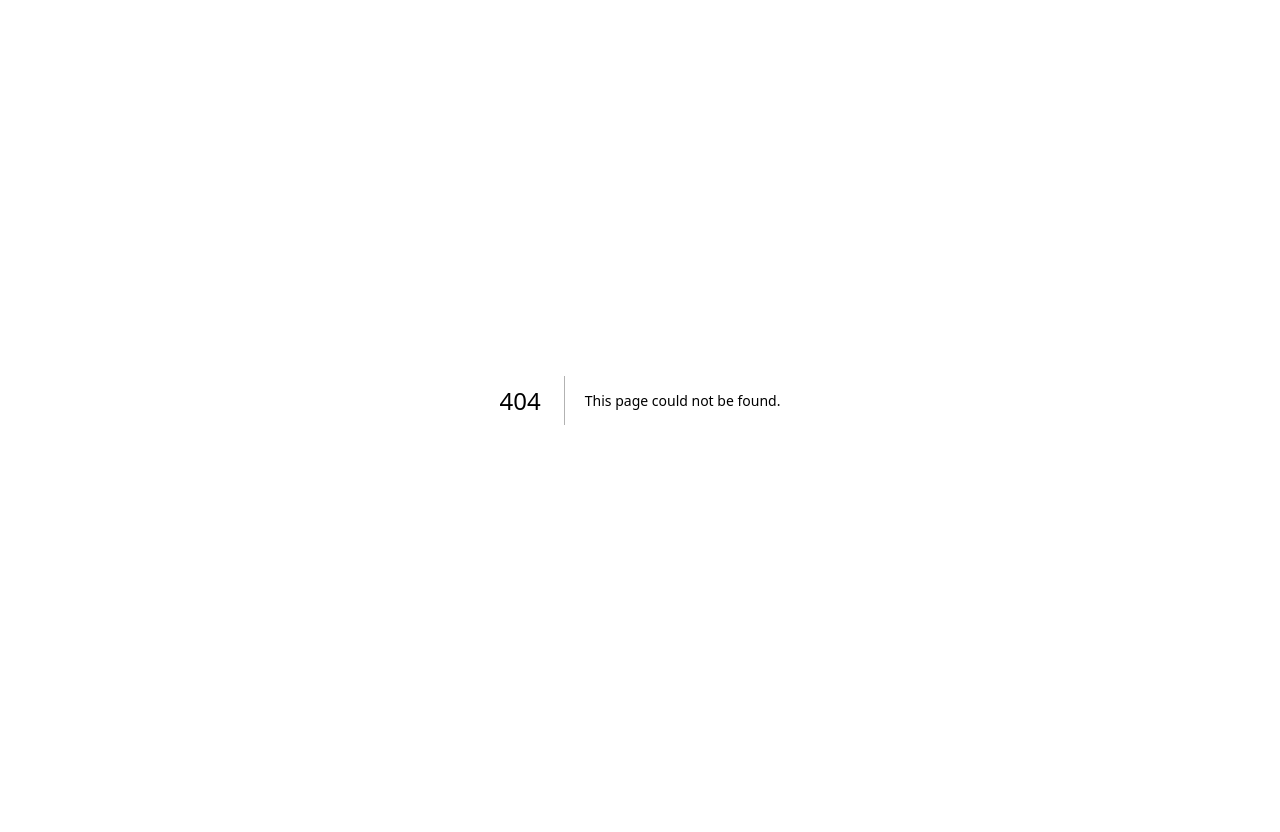
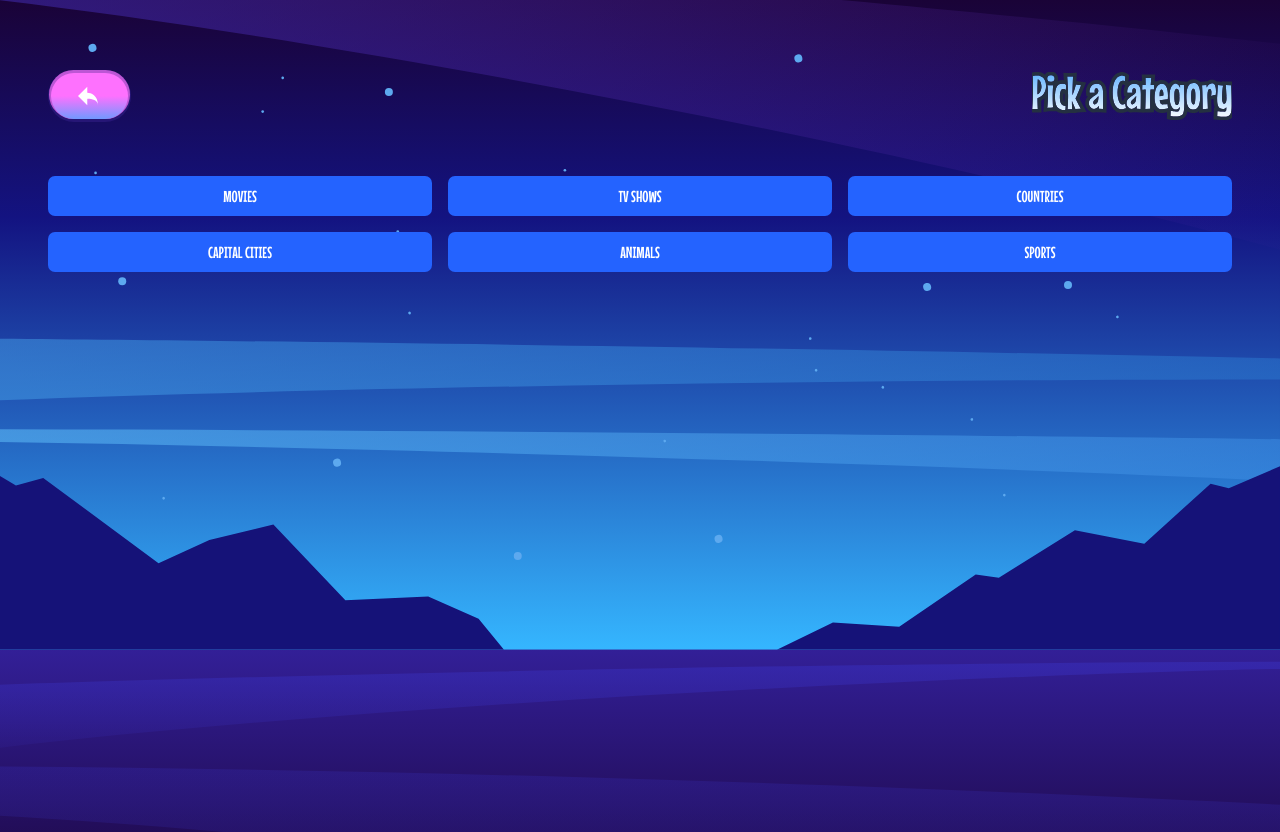
Before and after one commit to g1alexander/hangman_game, a Next.js app: page /pick-a-category in a window 1280 px wide. Before the commit this address had no page. Before the commit the page ends 800 px from the top, so only its background shows below. Built offline with nearby package versions, Linux system fonts and the light colour scheme.

Commit message:
feat: pick a category page

```diff
--- a/src/app/page.tsx
+++ b/src/app/page.tsx
@@ -15,7 +15,7 @@ export default function Home() {
       <Card>
         <Image priority src={logo} alt="Hangman Game" className="card-image" />
         <span></span>
-        <ButtonPlay />
+        <ButtonPlay onClick={() => router.push("/pick-a-category")} />
         <Button onClick={() => router.push("/how-to-play")} color="btn-blue">
           How to play
         </Button>
--- /dev/null
+++ b/src/app/pick-a-category/page.tsx
@@ -0,0 +1,36 @@
+"use client";
+
+import Image from "next/image";
+import PickACategoryImage from "@public/images/pick_a_category.svg";
+import Back from "@public/images/icon-back.svg";
+import Button from "../components/Button";
+import { useRouter } from "next/navigation";
+import SelectableCategory from "../components/SelectableCategory";
+
+export default function PickACategory() {
+  const router = useRouter();
+
+  return (
+    <main className="how-to-play">
+      <header>
+        <Button onClick={() => router.back()} color="btn-pink">
+          <Image src={Back} alt="back" width={20} height={40} priority />
+        </Button>
+        <Image
+          src={PickACategoryImage}
+          alt="HowToPlay"
+          width={200}
+          height={200}
+        />
+      </header>
+      <section className="grid-category">
+        <SelectableCategory>movies</SelectableCategory>
+        <SelectableCategory>tv shows</SelectableCategory>
+        <SelectableCategory>countries</SelectableCategory>
+        <SelectableCategory>capital cities</SelectableCategory>
+        <SelectableCategory>animals</SelectableCategory>
+        <SelectableCategory>sports</SelectableCategory>
+      </section>
+    </main>
+  );
+}
--- a/src/app/styles/globals.css
+++ b/src/app/styles/globals.css
@@ -44,6 +44,12 @@ body {
   width: auto;
 }
 .grid {
+  display: grid;
+  grid-template-columns: 1fr 1fr 1fr;
+  grid-template-rows: 1fr 1fr 1fr;
+  gap: 1rem;
+}
+.grid-category {
   display: grid;
   grid-template-columns: 1fr 1fr 1fr;
   grid-template-rows: 1fr 1fr 1fr;
@@ -282,6 +288,10 @@ body {
   :root {
     --image-background: url("/images/background-tablet.svg");
   }
+  .grid-category {
+    grid-template-columns: 1fr 1fr;
+    grid-template-rows: 1fr 1fr;
+  }
   .grid {
     grid-template-columns: 1fr;
     grid-template-rows: 1fr;
@@ -299,6 +309,10 @@ body {
 @media (width <= 640px) {
   :root {
     --image-background: url("/images/background-mobile.svg");
+  }
+  .grid-category {
+    grid-template-columns: 1fr;
+    grid-template-rows: 1fr;
   }
   .grid {
     grid-template-columns: 1fr;
```
Also changed, not shown: src/app/components/ButtonPlay.tsx (+6 -2 lines).
